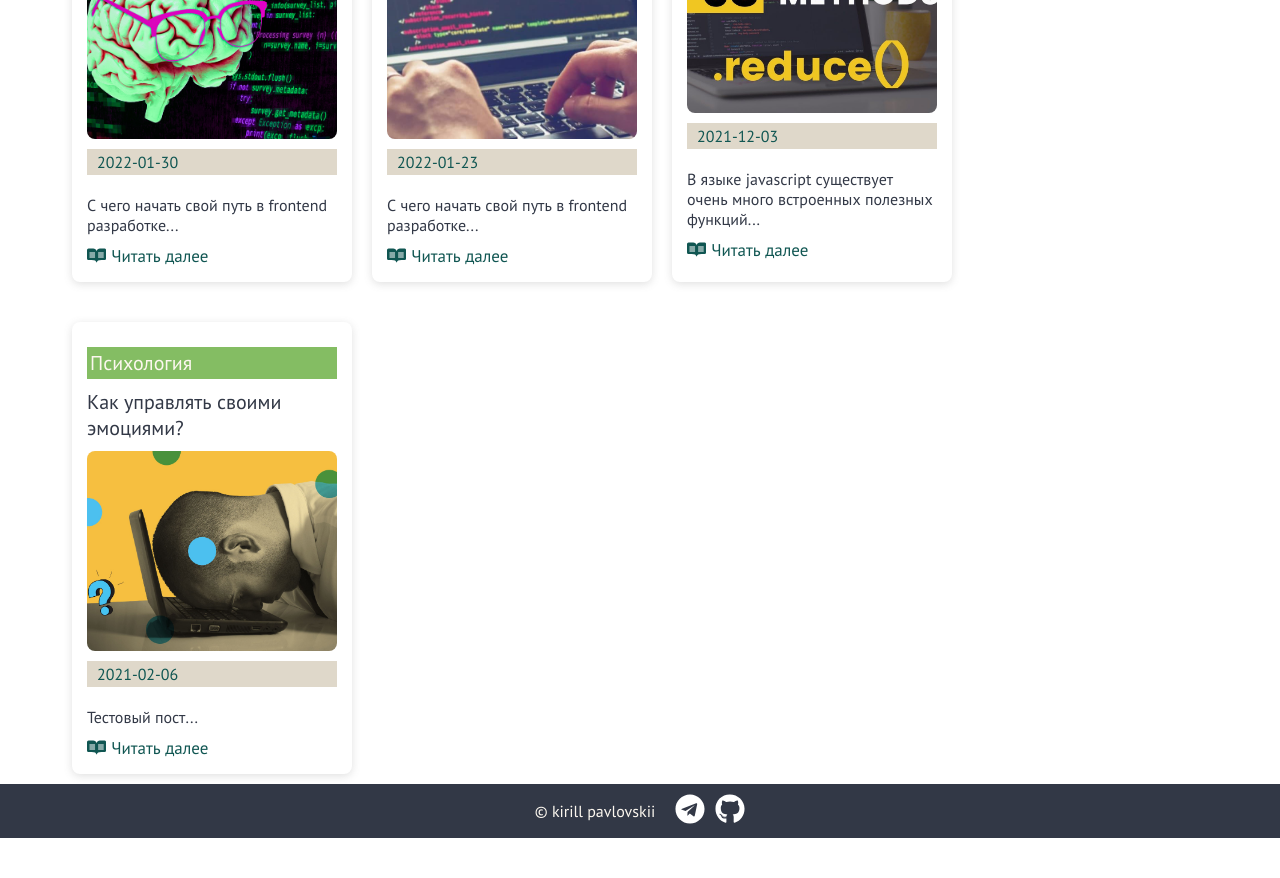
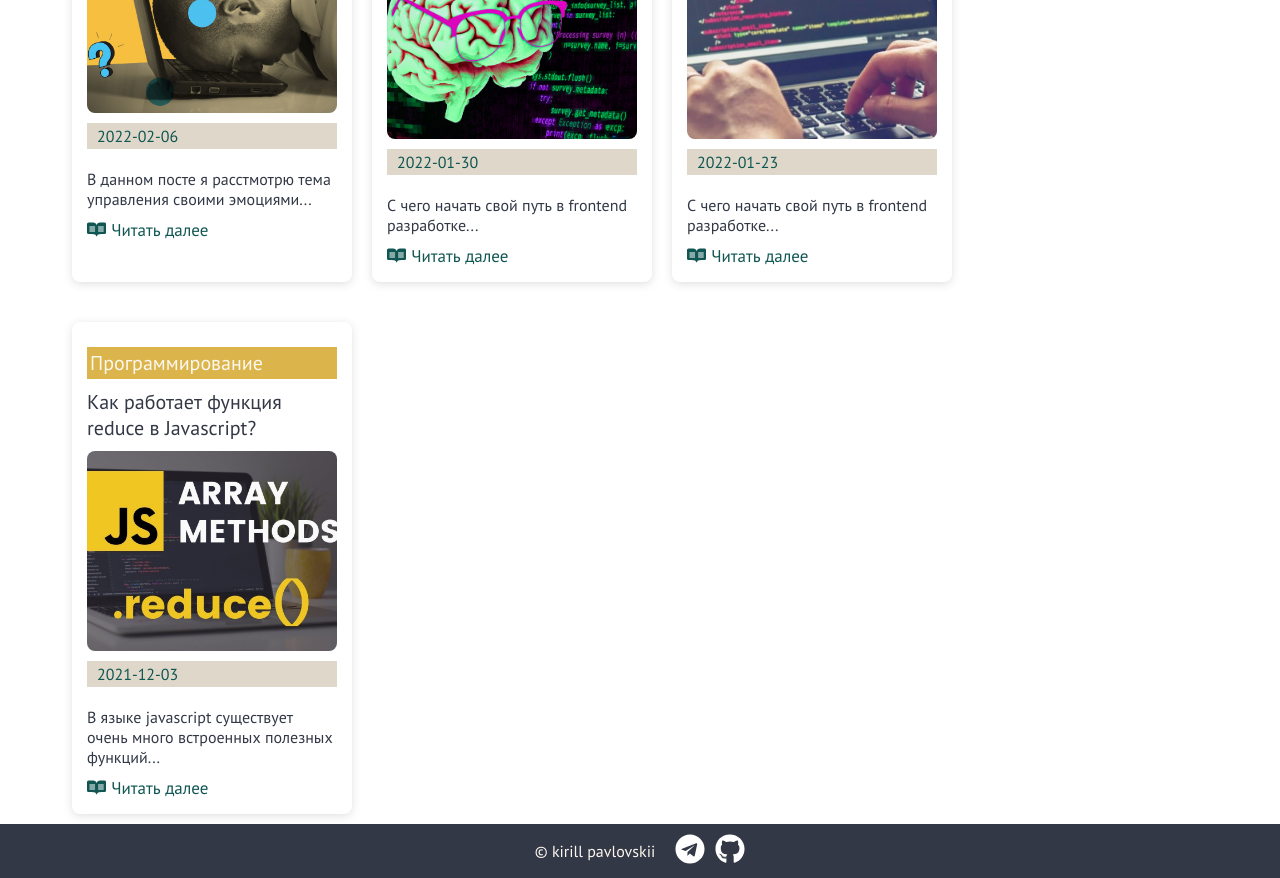
Before and after one commit to stevenKirill/kirill-personal-blog, a Next.js app: page /blog in a window 1280 px wide. Shown: the part 300-1178 px from the top of the page. Before the commit the page ends 1138 px from the top, so only its background shows below. Built offline with nearby package versions, Linux system fonts and the light colour scheme.

Commit message:
fixed last post

```diff
--- a/cache/data.js
+++ b/cache/data.js
@@ -1 +1 @@
-export const posts = [{"slug":"how-to-become-frontend-engineer","frontmatter":{"title":"Как стать frontend-разработчиком в 2022 году? (часть 1)","category":"PROGRAMMING","date":"2022-01-23","excerpt":"С чего начать свой путь в frontend разработке","cover_image":"/images/posts/coding.jpg"}},{"slug":"how-to-become-frontend-engineer2","frontmatter":{"title":"Как стать frontend-разработчиком в 2022 году? (часть 2)","category":"PROGRAMMING","date":"2022-01-30","excerpt":"С чего начать свой путь в frontend разработке","cover_image":"/images/posts/coding2.jpg"}},{"slug":"how-to-manage-stress","frontmatter":{"title":"Как управлять своими эмоциями?","category":"PSYCHOLOGY","date":"2021-02-06","excerpt":"Тестовый пост","cover_image":"/images/posts/stress.jpg"}},{"slug":"javascript-reduce","frontmatter":{"title":"Как работает функция reduce в Javascript?","category":"PROGRAMMING","date":"2021-12-03","excerpt":"В языке javascript существует очень много встроенных полезных функций","cover_image":"/images/posts/reduce.jpg"}}]
+export const posts = [{"slug":"how-to-become-frontend-engineer","frontmatter":{"title":"Как стать frontend-разработчиком в 2022 году? (часть 1)","category":"PROGRAMMING","date":"2022-01-23","excerpt":"С чего начать свой путь в frontend разработке","cover_image":"/images/posts/coding.jpg"}},{"slug":"how-to-become-frontend-engineer2","frontmatter":{"title":"Как стать frontend-разработчиком в 2022 году? (часть 2)","category":"PROGRAMMING","date":"2022-01-30","excerpt":"С чего начать свой путь в frontend разработке","cover_image":"/images/posts/coding2.jpg"}},{"slug":"how-to-manage-stress","frontmatter":{"title":"Как управлять своими эмоциями?","category":"PSYCHOLOGY","date":"2022-02-06","excerpt":"В данном посте я расстмотрю тема управления своими эмоциями","cover_image":"/images/posts/stress.jpg"}},{"slug":"javascript-reduce","frontmatter":{"title":"Как работает функция reduce в Javascript?","category":"PROGRAMMING","date":"2021-12-03","excerpt":"В языке javascript существует очень много встроенных полезных функций","cover_image":"/images/posts/reduce.jpg"}}]
--- a/posts/how-to-manage-stress.md
+++ b/posts/how-to-manage-stress.md
@@ -1,8 +1,8 @@
 ---
 title: 'Как управлять своими эмоциями?'
 category: 'PSYCHOLOGY'
-date: '2021-02-06'
-excerpt: 'Тестовый пост'
+date: '2022-02-06'
+excerpt: 'В данном посте я расстмотрю тема управления своими эмоциями'
 cover_image: '/images/posts/stress.jpg'
 ---
 
```
